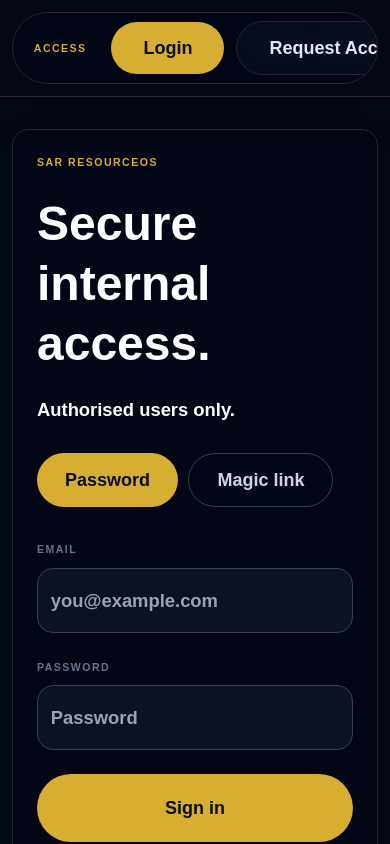
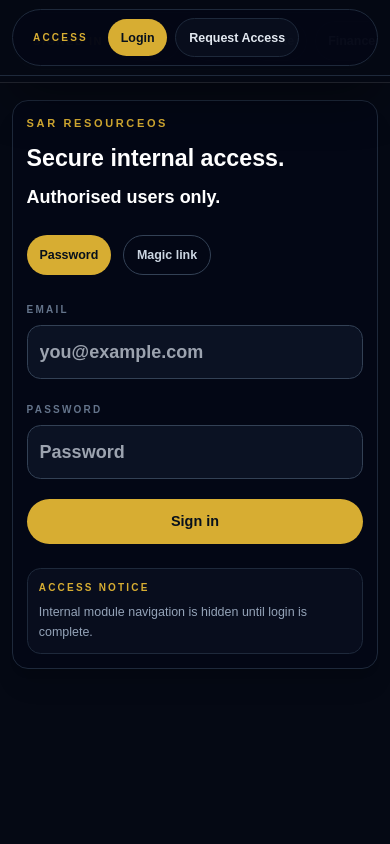
Before and after one commit to shobanesiyanda/sar-resourceos-golden-path-proof, a Next.js app: page /login in a window 390 px wide. Shown: the top 844 px of the page. Built offline with nearby package versions, Linux system fonts and the light colour scheme; no server answers.

Commit message:
Reduce login page mobile typography

```diff
--- a/app/login/page.tsx
+++ b/app/login/page.tsx
@@ -6,7 +6,7 @@ import { createClient } from "../../lib/supabase/client";
 
 type Mode = "password" | "magic";
 
-function Pill({
+function NavPill({
   label,
   active,
 }: {
@@ -17,8 +17,8 @@ function Pill({
     <div
       className={
         active
-          ? "shrink-0 rounded-full bg-[#d7ad32] px-8 py-4 text-lg font-black text-[#07101c]"
-          : "shrink-0 rounded-full border border-slate-800 bg-slate-900/40 px-8 py-4 text-lg font-black text-slate-200"
+          ? "shrink-0 rounded-full bg-[#d7ad32] px-5 py-3 text-sm font-black text-[#07101c]"
+          : "shrink-0 rounded-full border border-slate-800 bg-slate-900/40 px-5 py-3 text-sm font-black text-slate-200"
       }
     >
       {label}
@@ -116,41 +116,41 @@ export default function LoginPage() {
 
   return (
     <main className="min-h-screen bg-[#050914] text-white">
-      <div className="sticky top-0 z-50 border-b border-slate-800 bg-[#050914]/95 px-4 py-4">
-        <nav className="mx-auto flex max-w-3xl items-center gap-3 overflow-x-auto rounded-full border border-slate-800 bg-slate-950/60 p-2">
-          <div className="shrink-0 px-5 py-4">
-            <p className="text-xs font-black uppercase tracking-[0.25em] text-[#d7ad32]">
+      <div className="sticky top-0 z-50 border-b border-slate-800 bg-[#050914]/95 px-4 py-3">
+        <nav className="mx-auto flex max-w-3xl items-center gap-2 overflow-x-auto rounded-full border border-slate-800 bg-slate-950/60 p-2">
+          <div className="shrink-0 px-3 py-3">
+            <p className="text-[10px] font-black uppercase tracking-[0.22em] text-[#d7ad32]">
               Access
             </p>
           </div>
 
-          <Pill label="Login" active />
-          <Pill label="Request Access" />
+          <NavPill label="Login" active />
+          <NavPill label="Request Access" />
         </nav>
       </div>
 
-      <div className="mx-auto max-w-3xl px-4 py-8">
-        <section className="rounded-3xl border border-slate-800 bg-slate-950/40 p-6 shadow-2xl">
-          <p className="text-xs font-black uppercase tracking-[0.25em] text-[#d7ad32]">
+      <div className="mx-auto max-w-3xl px-4 py-6">
+        <section className="rounded-3xl border border-slate-800 bg-slate-950/40 p-5 shadow-xl">
+          <p className="text-[11px] font-black uppercase tracking-[0.24em] text-[#d7ad32]">
             SAR ResourceOS
           </p>
 
-          <h1 className="mt-6 text-5xl font-black leading-tight">
+          <h1 className="mt-5 text-3xl font-black leading-tight text-white">
             Secure internal access.
           </h1>
 
-          <p className="mt-6 text-2xl font-black">
+          <p className="mt-4 text-lg font-black text-white">
             Authorised users only.
           </p>
 
-          <div className="mt-8 flex gap-4">
+          <div className="mt-6 flex gap-3">
             <button
               type="button"
               onClick={() => setMode("password")}
               className={
                 mode === "password"
-                  ? "rounded-full bg-[#d7ad32] px-7 py-4 text-lg font-black text-[#07101c]"
-                  : "rounded-full border border-slate-700 px-7 py-4 text-lg font-black text-slate-300"
+                  ? "rounded-full bg-[#d7ad32] px-5 py-3 text-sm font-black text-[#07101c]"
+                  : "rounded-full border border-slate-700 px-5 py-3 text-sm font-black text-slate-300"
               }
             >
               Password
@@ -161,39 +161,39 @@ export default function LoginPage() {
               onClick={() => setMode("magic")}
               className={
                 mode === "magic"
-                  ? "rounded-full bg-[#d7ad32] px-7 py-4 text-lg font-black text-[#07101c]"
-                  : "rounded-full border border-slate-700 px-7 py-4 text-lg font-black text-slate-300"
+                  ? "rounded-full bg-[#d7ad32] px-5 py-3 text-sm font-black text-[#07101c]"
+                  : "rounded-full border border-slate-700 px-5 py-3 text-sm font-black text-slate-300"
               }
             >
               Magic link
             </button>
           </div>
 
-          <div className="mt-8 space-y-6">
+          <div className="mt-6 space-y-5">
             <div>
-              <label className="text-xs font-black uppercase tracking-[0.25em] text-slate-500">
+              <label className="text-[10px] font-black uppercase tracking-[0.22em] text-slate-500">
                 Email
               </label>
               <input
                 type="email"
                 value={email}
-                onChange={(e) => setEmail(e.target.value)}
+                onChange={(event) => setEmail(event.target.value)}
                 placeholder="you@example.com"
-                className="mt-3 w-full rounded-3xl border border-slate-700 bg-slate-900/70 px-5 py-5 text-2xl font-black text-white outline-none focus:border-[#d7ad32]"
+                className="mt-2 w-full rounded-2xl border border-slate-700 bg-slate-900/70 px-4 py-4 text-lg font-black text-white outline-none focus:border-[#d7ad32]"
               />
             </div>
 
             {mode === "password" ? (
               <div>
-                <label className="text-xs font-black uppercase tracking-[0.25em] text-slate-500">
+                <label className="text-[10px] font-black uppercase tracking-[0.22em] text-slate-500">
                   Password
                 </label>
                 <input
                   type="password"
                   value={password}
-                  onChange={(e) => setPassword(e.target.value)}
+                  onChange={(event) => setPassword(event.target.value)}
                   placeholder="Password"
-                  className="mt-3 w-full rounded-3xl border border-slate-700 bg-slate-900/70 px-5 py-5 text-2xl font-black text-white outline-none focus:border-[#d7ad32]"
+                  className="mt-2 w-full rounded-2xl border border-slate-700 bg-slate-900/70 px-4 py-4 text-lg font-black text-white outline-none focus:border-[#d7ad32]"
                 />
               </div>
             ) : null}
@@ -204,7 +204,7 @@ export default function LoginPage() {
               onClick={
                 mode === "password" ? signInPassword : sendMagicLink
               }
-              className="w-full rounded-full bg-[#d7ad32] px-6 py-5 text-lg font-black text-[#07101c] disabled:opacity-50"
+              className="w-full rounded-full bg-[#d7ad32] px-5 py-4 text-base font-black text-[#07101c] disabled:opacity-50"
             >
               {working
                 ? "Working..."
@@ -214,7 +214,7 @@ export default function LoginPage() {
             </button>
 
             {notice ? (
-              <div className="rounded-3xl border border-emerald-400/30 bg-emerald-500/10 p-5">
+              <div className="rounded-2xl border border-emerald-400/30 bg-emerald-500/10 p-4">
                 <p className="text-sm font-black text-emerald-200">
                   {notice}
                 </p>
@@ -222,7 +222,7 @@ export default function LoginPage() {
             ) : null}
 
             {error ? (
-              <div className="rounded-3xl border border-red-400/30 bg-red-500/10 p-5">
+              <div className="rounded-2xl border border-red-400/30 bg-red-500/10 p-4">
                 <p className="text-sm font-black text-red-200">
                   {error}
                 </p>
@@ -230,17 +230,16 @@ export default function LoginPage() {
             ) : null}
           </div>
 
-          <div className="mt-8 rounded-3xl border border-slate-800 bg-slate-900/40 p-5">
-            <p className="text-xs font-black uppercase tracking-[0.25em] text-[#d7ad32]">
+          <div className="mt-6 rounded-2xl border border-slate-800 bg-slate-900/40 p-4">
+            <p className="text-[10px] font-black uppercase tracking-[0.22em] text-[#d7ad32]">
               Access Notice
             </p>
-            <p className="mt-3 text-base leading-7 text-slate-400">
-              Login page never shows internal module navigation. Internal
-              controls only appear inside protected system pages.
+            <p className="mt-2 text-sm leading-6 text-slate-400">
+              Internal module navigation is hidden until login is complete.
             </p>
           </div>
         </section>
       </div>
     </main>
   );
-    }
+  }
```
